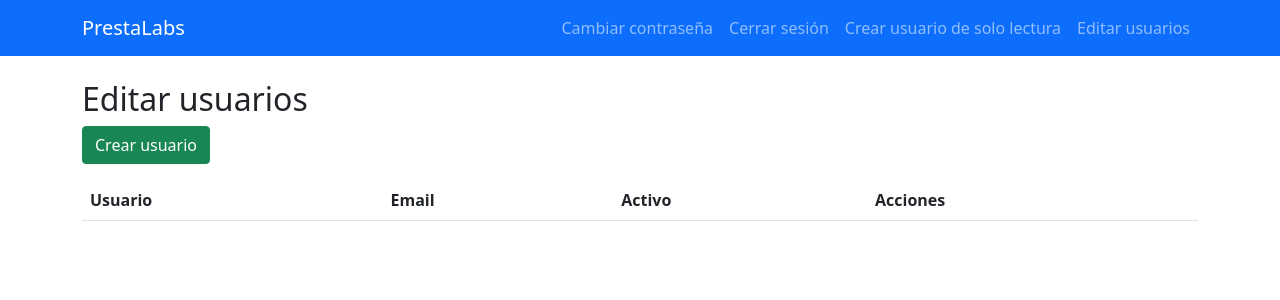
After one commit to alepresta/prestaLabs, a Django app: page /usuarios/editar/ in a window 1280 px wide. The commit adds this page. Shown: the top 300 px of the page. Run offline with Django 4.2, Linux system fonts and the light colour scheme; the visitor is signed in with stand-in values (Sample User, id 1); data comes from the database, SQL or seed files in the repository; lists and menus that the app fills with data are empty; parts of the project's set-up code (start-up, migrations or seed data) failed here and were passed over.

Commit message:
#feat: actualizando

```diff
--- /dev/null
+++ b/core/templatetags/dict_get.py
@@ -0,0 +1,6 @@
+from django import template
+register = template.Library()
+
+@register.filter
+def dict_get(d, key):
+    return d.get(key)
--- a/core/urls.py
+++ b/core/urls.py
@@ -1,7 +1,9 @@
 from django.urls import path
-from .views import index, api_status
+from .views import index, api_status, crear_usuario_lectura, editar_usuarios
 
 urlpatterns = [
     path('', index, name='index'),
     path('status/', api_status, name='api_status'),
+    path('usuarios/crear/', crear_usuario_lectura, name='crear_usuario_lectura'),
+    path('usuarios/editar/', editar_usuarios, name='editar_usuarios'),
 ]
--- a/core/views.py
+++ b/core/views.py
@@ -1,13 +1,79 @@
-from django.shortcuts import render
+from django.contrib.auth.models import User
+from django.contrib.auth.decorators import user_passes_test, login_required
+from django import forms
+from django.shortcuts import render, get_object_or_404, redirect
 from django.http import HttpResponse, JsonResponse
 from rest_framework.decorators import api_view
 from rest_framework.response import Response
 
+# Formulario para crear usuario de solo lectura
+class UsuarioLecturaForm(forms.Form):
+    username = forms.CharField(label='Usuario', max_length=150)
+    email = forms.EmailField(label='Email')
+    password = forms.CharField(label='Contraseña', widget=forms.PasswordInput)
+
+# Solo admin puede acceder
+@user_passes_test(lambda u: u.is_superuser)
+def crear_usuario_lectura(request):
+    mensaje = None
+    if request.method == 'POST':
+        form = UsuarioLecturaForm(request.POST)
+        if form.is_valid():
+            username = form.cleaned_data['username']
+            email = form.cleaned_data['email']
+            password = form.cleaned_data['password']
+            if not User.objects.filter(username=username).exists():
+                user = User.objects.create_user(username=username, email=email, password=password)
+                user.is_staff = False
+                user.save()
+                mensaje = f"Usuario '{username}' creado correctamente."
+                return redirect('/usuarios/editar/?mensaje=creado')
+            else:
+                mensaje = f"El usuario '{username}' ya existe."
+    else:
+        form = UsuarioLecturaForm()
+    usuarios = User.objects.filter(is_staff=False, is_superuser=False)
+    return render(request, 'usuarios/crear_usuario.html', {'form': form, 'mensaje': mensaje, 'usuarios': usuarios})
+
+class EditarUsuarioForm(forms.ModelForm):
+    class Meta:
+        model = User
+        fields = ['username', 'email', 'is_active']
+
+@user_passes_test(lambda u: u.is_superuser)
+def editar_usuarios(request):
+    usuarios = User.objects.filter(is_superuser=False)
+    mensaje = request.GET.get('mensaje')
+    eliminar_id = request.GET.get('eliminar')
+    if eliminar_id:
+        usuario_a_eliminar = User.objects.filter(id=eliminar_id, is_superuser=False).first()
+        if usuario_a_eliminar:
+            usuario_a_eliminar.delete()
+            return redirect('/usuarios/editar/?mensaje=eliminado')
+    if request.method == 'POST' and not request.GET.get('eliminar'):
+        user_id = request.POST.get('user_id')
+        usuario = get_object_or_404(User, id=user_id)
+        form = EditarUsuarioForm(request.POST, instance=usuario)
+        if form.is_valid():
+            form.save()
+            return redirect('/usuarios/editar/?mensaje=editado')
+    else:
+        forms_dict = {u.id: EditarUsuarioForm(instance=u) for u in usuarios}
+    return render(request, 'usuarios/editar_usuarios.html', {'usuarios': usuarios, 'forms_dict': forms_dict, 'mensaje': mensaje})
+
 # Create your views here.
 
 def index(request):
-    """Vista principal"""
-    return HttpResponse("<h1>Bienvenido a PrestaLabs</h1>")
+    """Vista principal: dashboard (requiere login)"""
+    # Si el usuario no está autenticado, lo redirige automáticamente al login
+    # El decorador login_required se encarga de esto
+    pass  # El decorador se agregará abajo
+
+
+@login_required(login_url='/login/')
+def index(request):
+    """Vista principal: dashboard (requiere login)"""
+    return render(request, "dashboard.html")
 
 @api_view(['GET'])
 def api_status(request):
--- a/prestaLabs/settings.py
+++ b/prestaLabs/settings.py
@@ -40,6 +40,7 @@ INSTALLED_APPS = [
     'django.contrib.staticfiles',
     'rest_framework',
     'core',
+    'core.templatetags',
 ]
 
 MIDDLEWARE = [
@@ -154,3 +155,6 @@ CELERY_ACCEPT_CONTENT = ['json']
 CELERY_TASK_SERIALIZER = 'json'
 CELERY_RESULT_SERIALIZER = 'json'
 CELERY_TIMEZONE = TIME_ZONE
+# Redirección tras login/logout
+LOGIN_REDIRECT_URL = '/'
+LOGOUT_REDIRECT_URL = '/login/'
--- a/prestaLabs/urls.py
+++ b/prestaLabs/urls.py
@@ -18,11 +18,14 @@ from django.contrib import admin
 from django.urls import path, include
 from django.conf import settings
 from django.conf.urls.static import static
+from django.contrib.auth import views as auth_views
 
 urlpatterns = [
     path('admin/', admin.site.urls),
     path('api/', include('core.urls')),
-    path('', include('core.urls')),
+    path('', include(('core.urls', 'core'), namespace='core')),
+    path('login/', auth_views.LoginView.as_view(template_name='registration/login.html'), name='login'),
+    path('logout/', auth_views.LogoutView.as_view(next_page='/login/'), name='logout'),
 ]
 
 if settings.DEBUG:
--- a/templates/base.html
+++ b/templates/base.html
@@ -11,6 +11,33 @@
     <nav class="navbar navbar-expand-lg navbar-dark bg-primary">
         <div class="container">
             <a class="navbar-brand" href="{% url 'core:index' %}">PrestaLabs</a>
+            <button class="navbar-toggler" type="button" data-bs-toggle="collapse" data-bs-target="#navbarNav" aria-controls="navbarNav" aria-expanded="false" aria-label="Toggle navigation">
+                <span class="navbar-toggler-icon"></span>
+            </button>
+            <div class="collapse navbar-collapse" id="navbarNav">
+                <ul class="navbar-nav ms-auto">
+                    {% if user.is_authenticated %}
+                        <li class="nav-item">
+                            <a class="nav-link" href="#">Cambiar contraseña</a>
+                        </li>
+                        <li class="nav-item">
+                            <a class="nav-link" href="/logout/">Cerrar sesión</a>
+                        </li>
+                        {% if user.is_superuser %}
+                        <li class="nav-item">
+                            <a class="nav-link" href="/usuarios/crear/">Crear usuario de solo lectura</a>
+                        </li>
+                        <li class="nav-item">
+                            <a class="nav-link" href="/usuarios/editar/">Editar usuarios</a>
+                        </li>
+                        {% endif %}
+                    {% else %}
+                        <li class="nav-item">
+                            <a class="nav-link" href="/login/">Iniciar sesión</a>
+                        </li>
+                    {% endif %}
+                </ul>
+            </div>
         </div>
     </nav>
 
--- /dev/null
+++ b/templates/usuarios/editar_usuarios.html
@@ -0,0 +1,48 @@
+{% extends 'base.html' %}
+{% load dict_get %}
+{% block title %}Editar Usuarios | PrestaLabs{% endblock %}
+{% block content %}
+<h2>Editar usuarios</h2>
+{% if mensaje == 'creado' %}
+<div class="alert alert-success">Usuario creado correctamente.</div>
+{% elif mensaje == 'editado' %}
+<div class="alert alert-success">Usuario editado correctamente.</div>
+{% elif mensaje == 'eliminado' %}
+<div class="alert alert-success">Usuario eliminado correctamente.</div>
+{% endif %}
+<a href="/usuarios/crear/" class="btn btn-success mb-3">Crear usuario</a>
+<table class="table">
+    <thead>
+        <tr>
+            <th>Usuario</th>
+            <th>Email</th>
+            <th>Activo</th>
+            <th>Acciones</th>
+        </tr>
+    </thead>
+    <tbody>
+        {% for usuario in usuarios %}
+        <tr>
+            <form method="post" style="display:inline;">
+                {% csrf_token %}
+                {% with form=forms_dict|dict_get:usuario.id %}
+                <td>{{ form.username }}</td>
+                <td>{{ form.email }}</td>
+                <td>{{ form.is_active }}</td>
+                <td>
+                    <input type="hidden" name="user_id" value="{{ usuario.id }}">
+                    <button type="submit" class="btn btn-primary btn-sm">Guardar</button>
+                </td>
+                {% endwith %}
+            </form>
+            <form method="post" action="/usuarios/editar/?eliminar={{ usuario.id }}" style="display:inline;">
+                {% csrf_token %}
+                <td>
+                    <button type="submit" class="btn btn-danger btn-sm" onclick="return confirm('¿Seguro que deseas eliminar este usuario?');">Eliminar</button>
+                </td>
+            </form>
+        </tr>
+        {% endfor %}
+    </tbody>
+</table>
+{% endblock %}
```
Also changed, not shown: templates/dashboard.html (added, +75 -0 lines), templates/registration/login.html (added, +31 -0 lines), templates/usuarios/crear_usuario.html (added, +32 -0 lines), README.md, 2 other files.
